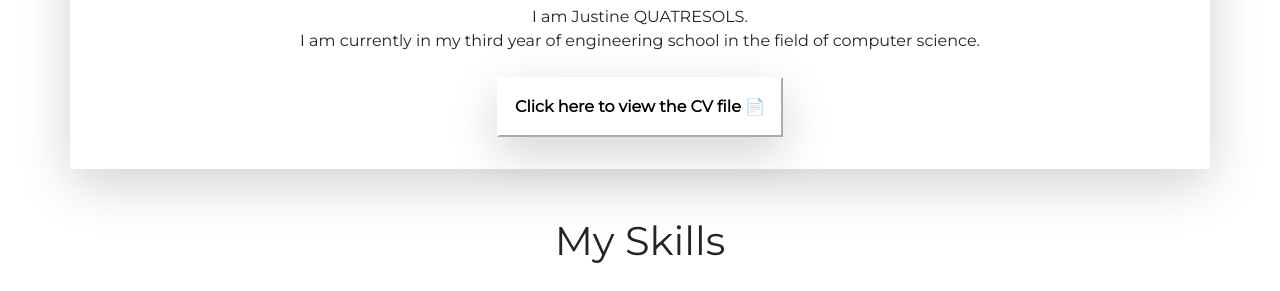
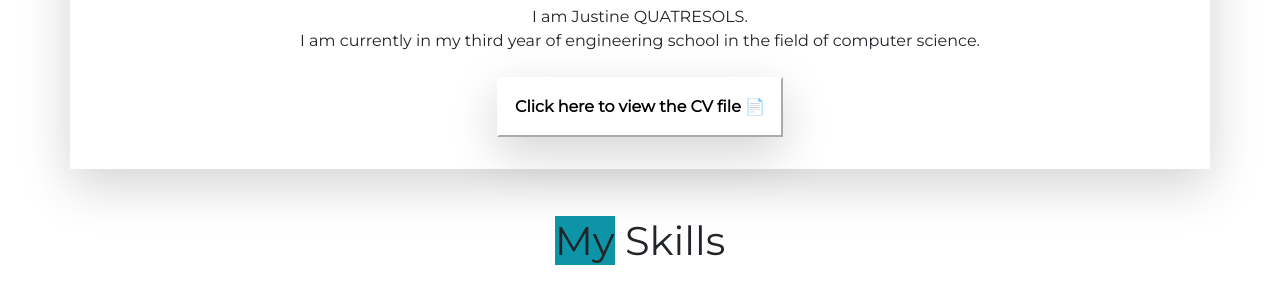
Before and after one commit to Justine4s/Justine4s.github.io, a plain HTML site: page index.html in a window 1280 px wide. Shown: the part 509-800 px from the top of the page. Drawn offline with nearby package versions, Linux system fonts and the light colour scheme.

Commit message:
my en bleu vert

```diff
--- a/index.html
+++ b/index.html
@@ -183,7 +183,7 @@ nav a:hover
 
     <!-- Skills Section -->
     <div id="Skills">
-    <h1 class="text-center m-5">My Skills</h1>
+    <h1 class="text-center m-5"><span style="background-color:#0D95A7;">My</span> Skills</h1>
 
     <div class="container">
       <div class="row">
```
